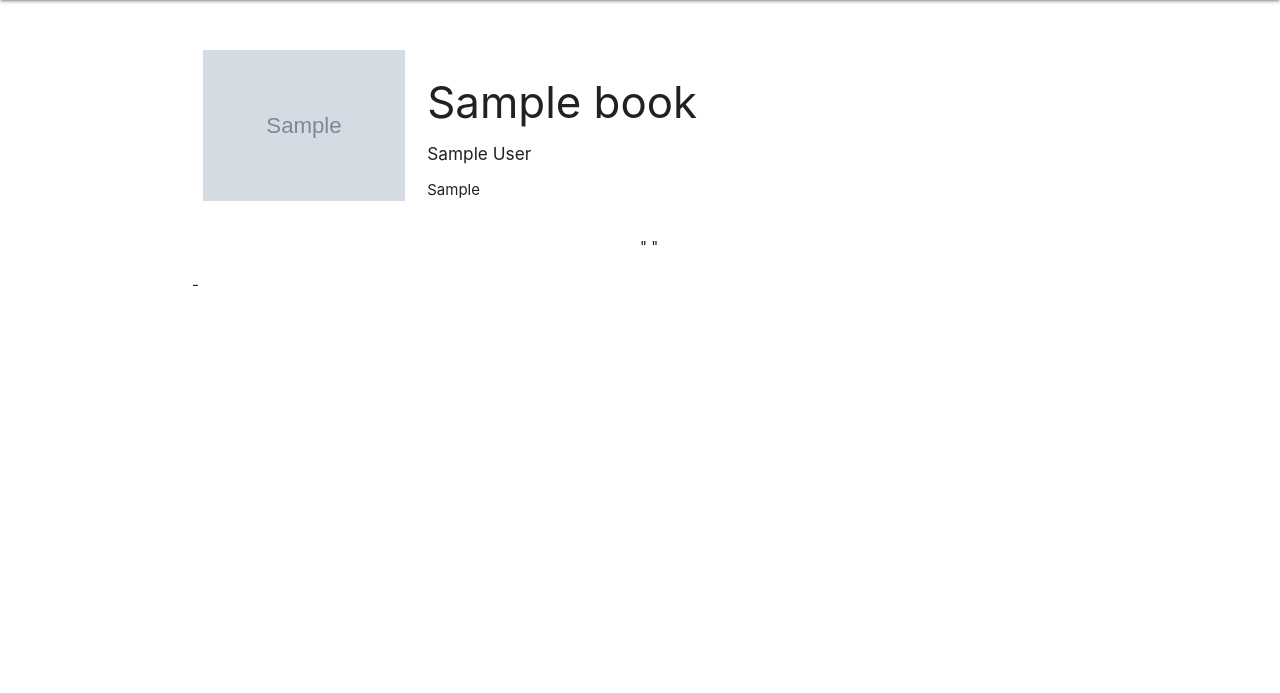
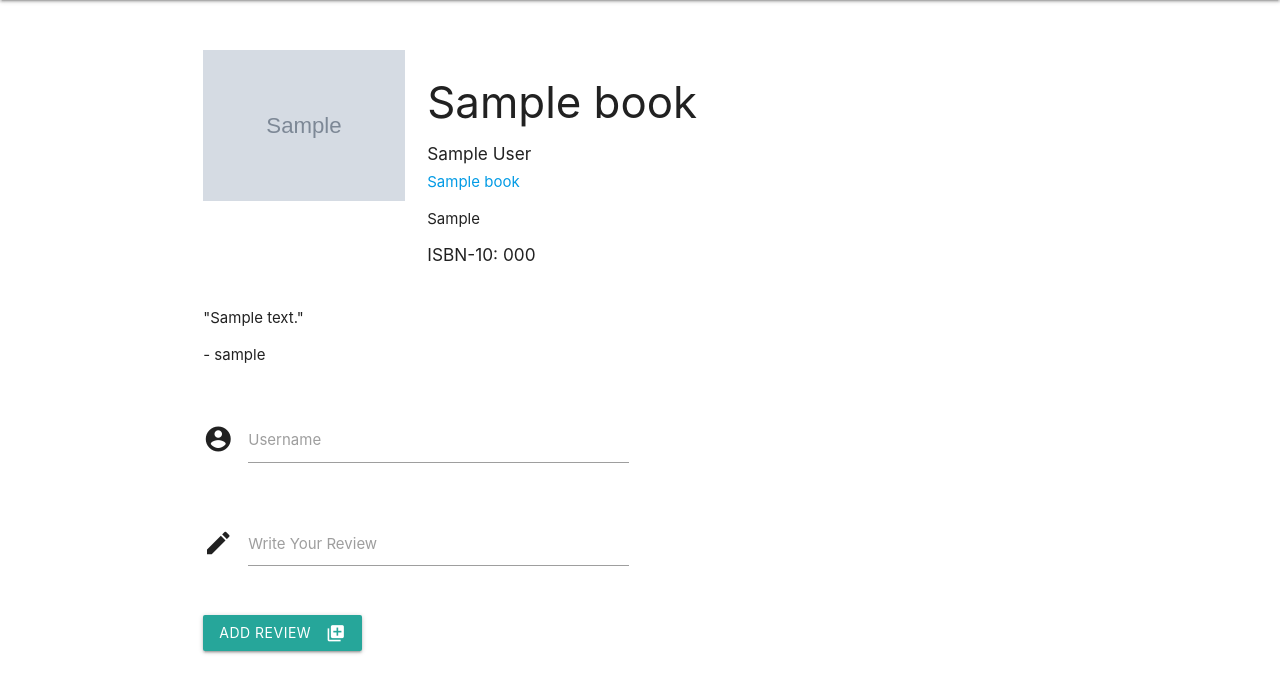
Before and after one commit to vdgvzr/milestone-project-3, a Flask app: template templates/book-review.html in a window 1280 px wide. Shown: the part 64-757 px from the top of the page. Run offline with Flask 2, Linux system fonts and the light colour scheme; the template is opened without the code that fills it: most values are stand-ins (such as "Sample title", 1, 10 or a date in 2020); grey boxes marked "Sample" are stand-in pictures; some libraries are stand-ins or nearby versions.

Commit message:
Added review form and review loop display to book-review.html

```diff
--- a/app.py
+++ b/app.py
@@ -28,17 +28,23 @@ def add_book():
     return render_template("add-book.html", genre=mongo.db.genre.find())
 
 
-@app.route('/book_review/<book_id>')
+@app.route('/book_review/<book_id>', methods=['GET'])
 def book_review(book_id):
     the_book = mongo.db.books.find_one({"_id": ObjectId(book_id)})
     all_genre = mongo.db.genre.find()
-    return render_template('book-review.html', book=the_book, genre=all_genre)
+    reviews = mongo.db.review.find({"book_id": book_id})
+    return render_template(
+        'book-review.html',
+        book=the_book,
+        genre=all_genre,
+        review=reviews
+    )
 
 
 @app.route('/insert_book', methods=['POST'])
 def insert_book():
-    books = mongo.db.books
-    books.insert_one(request.form.to_dict())
+    book = mongo.db.books
+    book.insert_one(request.form.to_dict())
     return redirect(url_for('book_review'))
 
 
@@ -47,6 +53,19 @@ def edit_book(book_id):
     the_book = mongo.db.books.find_one({"_id": ObjectId(book_id)})
     all_genre = mongo.db.genre.find()
     return render_template('edit-book.html', book=the_book, genre=all_genre)
+
+
+@app.route('/add_review/<book_id>', methods=['POST'])
+def add_review(book_id):
+    the_book = mongo.db.books.find_one({"_id": ObjectId(book_id)})
+    review_object = request.form.to_dict()
+    review_object['book_id'] = book_id
+    mongo.db.review.insert_one(review_object)
+    return redirect(
+        url_for('book_review'),
+        book=the_book,
+        review=review_object
+    )
 
 
 @app.route('/update_book/<book_id>', methods=['POST'])
--- a/templates/add-book.html
+++ b/templates/add-book.html
@@ -7,7 +7,7 @@
     <h3 class="center-align">Add Book</h3>
 
     <div class="row">
-        <form action="{{url_for('insert_book')}}" method="POST" class="col s12">
+        <form action="{{ url_for('insert_book') }}" method="POST" class="col s12">
             <div class="row">
                 <div class="input-field col s6">
                     <i class="material-icons prefix">title</i>
--- a/templates/book-review.html
+++ b/templates/book-review.html
@@ -12,14 +12,50 @@
     <div class="col s12 m9">
         <h3>{{book.book_title}}</h3>
         <h6>{{book.book_author}}</h6>
+        <a href="#">{{book.genre_name}}</a>
         <p>{{book.book_blurb}}</p>
+        <h6>ISBN-10: {{book.book_isbn}}</h6>
     </div>
 </div>
 
+{% for rev in review %}
+
 <div class="row">
-    <div class="col s6"></div>
-        <p> " " </p>
-        <span> - </span>
+    <div class="col s6">
+        <p>"{{rev.review}}"</p>
+
+        <p>- {{rev.username}}</p>
+    </div>
+</div>
+
+{% endfor %}
+
+<div class="row">
+    <form action="{{ url_for('add_review', book_id=book._id) }}" method="POST" class="col s12">
+        <div class="row">
+            <div class="input-field col s6">
+                <i class="material-icons prefix">account_circle</i>
+
+                <input id="username" name="username" type="text" class="validate">
+
+                <label for="icon_prefix">Username</label>
+            </div>
+        </div>
+
+        <div class="row">
+            <div class="input-field col s6">
+                <i class="material-icons prefix">create</i>
+
+                <textarea id="review" name="review" class="materialize-textarea"></textarea>
+
+                <label for="icon_prefix">Write Your Review</label>
+            </div>
+        </div>
+
+        <button class="btn waves-effect waves-light" type="submit">Add Review
+            <i class="material-icons right">library_add</i>
+        </button>
+    </form>
 </div>
 
 {% endblock %}
--- a/templates/edit-book.html
+++ b/templates/edit-book.html
@@ -83,8 +83,8 @@
                 </div>
             </div>
 
-            <button class="btn waves-effect waves-light" type="submit" name="action">Edit
-                <i class="material-icons right">edit</i>
+            <button class="btn waves-effect waves-light" type="submit" name="action">Save
+                <i class="material-icons right">save</i>
             </button>
 
             <button href="{{ url_for('get_books') }}" class="btn waves-effect waves-light red right">Cancel
```
